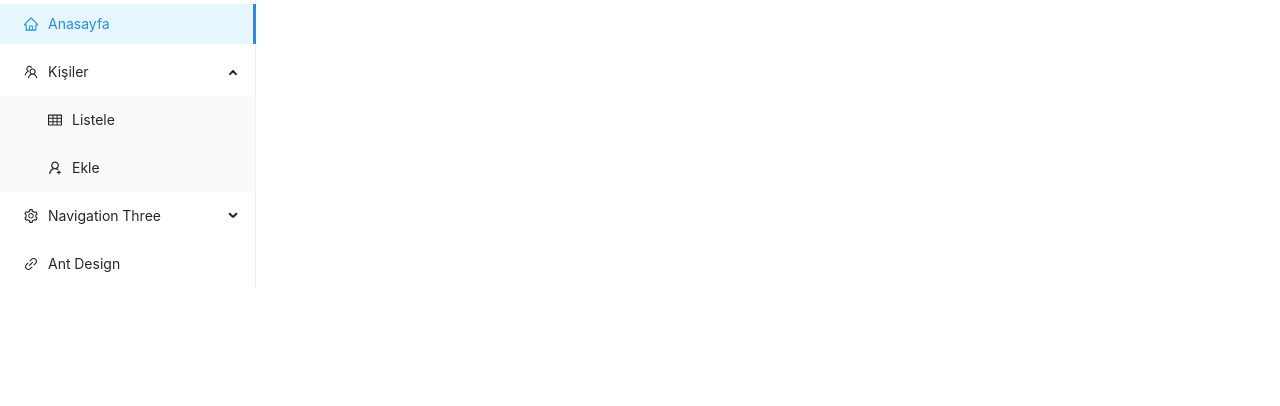
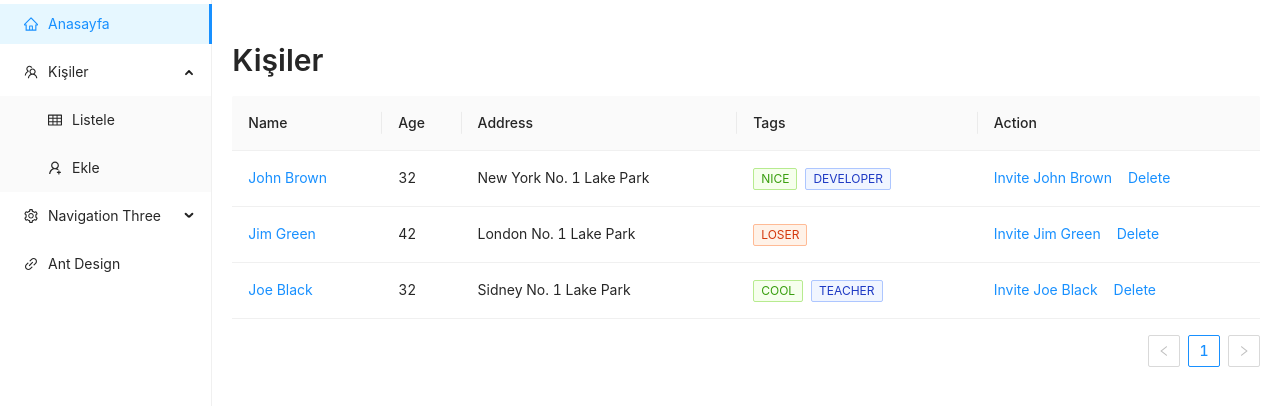
Before and after one commit to ysnbyzli/visual-museum-admin, a React (Create React App) app: page /persons in a window 1280 px wide. Shown: the top 406 px of the page. Built offline with nearby package versions, Linux system fonts and the light colour scheme.

Commit message:
feat: created add new person page

```diff
--- a/src/App.js
+++ b/src/App.js
@@ -5,7 +5,7 @@ import Sidebar from "./components/navigation/Sidebar";
 
 function App() {
   return (
-    <div className="App">
+    <div className="flex h-full">
       <BrowserRouter>
         <Sidebar />
         <Container />
--- a/src/pages/Categories.js
+++ /dev/null
@@ -1,12 +0,0 @@
-import Title from "antd/lib/typography/Title";
-import React from "react";
-
-const Categories = () => {
-  return (
-    <div>
-      <Title level={2}>Kategoriler</Title>
-    </div>
-  );
-};
-
-export default Categories;
--- /dev/null
+++ b/src/pages/person/AddNewPerson.js
@@ -0,0 +1,76 @@
+import React from "react";
+import { Button, DatePicker, Form, Input } from "antd";
+
+const AddNewPerson = () => {
+  const onSubmit = (values) => {
+    alert(JSON.stringify(values, null, 2));
+  };
+
+  return (
+    <div className="flex flex-col items-center pt-10">
+      <div className="w-[700px]">
+        <Form
+          initialValues={{
+            firstName: "",
+            lastName: "",
+            birthOfDate: "",
+            deathOfDate: "",
+          }}
+          onFinish={onSubmit}
+          className="w-full"
+        >
+          <div className="flex gap-5">
+            <Form.Item
+              className="w-full"
+              name="name"
+              rules={[
+                { required: true, message: "Ad alanı boş bırakılamaz!" },
+                { whitespace: true, message: "Ad alanı boş bırakılamaz!" },
+                { min: 3, message: "Minumum 3 karakter olmalıdır!" },
+              ]}
+              hasFeedback
+            >
+              <Input placeholder="Ad" />
+            </Form.Item>
+            <Form.Item
+              className="w-full"
+              name="lastName"
+              rules={[
+                { required: true, message: "Soyad alanı boş bırakılamaz!" },
+                { whitespace: true, message: "Ad alanı boş bırakılamaz!" },
+              ]}
+              hasFeedback
+            >
+              <Input placeholder="Soyad" />
+            </Form.Item>
+          </div>
+          <div className="flex gap-5">
+            <Form.Item
+              className="w-full"
+              name="birthOfDate"
+              rules={[
+                {
+                  required: true,
+                  message: "Doğum Tarihi alanı boş bırakılamaz!",
+                },
+              ]}
+              hasFeedback
+            >
+              <DatePicker className="w-full" placeholder="Doğum Tarihi" />
+            </Form.Item>
+            <Form.Item className="w-full" name="deathOfDate" hasFeedback>
+              <DatePicker className="w-full" placeholder="Ölüm Tarihi" />
+            </Form.Item>
+          </div>
+          <Form.Item>
+            <Button type="primary" htmlType="submit" className="w-full">
+              Kaydet
+            </Button>
+          </Form.Item>
+        </Form>
+      </div>
+    </div>
+  );
+};
+
+export default AddNewPerson;
--- /dev/null
+++ b/src/pages/person/index.js
@@ -0,0 +1,87 @@
+import { Table, Tag, Space } from "antd";
+import Title from "antd/lib/typography/Title";
+import React from "react";
+
+const columns = [
+  {
+    title: "Name",
+    dataIndex: "name",
+    key: "name",
+    render: (text) => <a>{text}</a>,
+  },
+  {
+    title: "Age",
+    dataIndex: "age",
+    key: "age",
+  },
+  {
+    title: "Address",
+    dataIndex: "address",
+    key: "address",
+  },
+  {
+    title: "Tags",
+    key: "tags",
+    dataIndex: "tags",
+    render: (tags) => (
+      <>
+        {tags.map((tag) => {
+          let color = tag.length > 5 ? "geekblue" : "green";
+          if (tag === "loser") {
+            color = "volcano";
+          }
+          return (
+            <Tag color={color} key={tag}>
+              {tag.toUpperCase()}
+            </Tag>
+          );
+        })}
+      </>
+    ),
+  },
+  {
+    title: "Action",
+    key: "action",
+    render: (text, record) => (
+      <Space size="middle">
+        <a>Invite {record.name}</a>
+        <a>Delete</a>
+      </Space>
+    ),
+  },
+];
+
+const data = [
+  {
+    key: "1",
+    name: "John Brown",
+    age: 32,
+    address: "New York No. 1 Lake Park",
+    tags: ["nice", "developer"],
+  },
+  {
+    key: "2",
+    name: "Jim Green",
+    age: 42,
+    address: "London No. 1 Lake Park",
+    tags: ["loser"],
+  },
+  {
+    key: "3",
+    name: "Joe Black",
+    age: 32,
+    address: "Sidney No. 1 Lake Park",
+    tags: ["cool", "teacher"],
+  },
+];
+
+const Person = () => {
+  return (
+    <div className="pt-10">
+      <Title level={2}>Kişiler</Title>
+      <Table columns={columns} dataSource={data} />
+    </div>
+  );
+};
+
+export default Person;
--- a/src/routes.js
+++ b/src/routes.js
@@ -5,8 +5,11 @@ import {
   AppstoreOutlined,
   SettingOutlined,
   LinkOutlined,
+  TeamOutlined,
+  UserAddOutlined,
 } from "@ant-design/icons";
-import Categories from "./pages/Categories";
+import Person from "./pages/person";
+import AddNewPerson from "./pages/person/AddNewPerson";
 import Home from "./pages/Home";
 
 export const ROUTES = [
@@ -20,11 +23,19 @@ export const ROUTES = [
   },
   {
     id: "2",
-    title: "Kategoriler",
-    key: "CATEGORIES",
-    path: "/categories",
-    icon: <AppstoreOutlined />,
-    element: <Categories />,
+    title: "Kişiler",
+    key: "PERSONS",
+    path: "/persons",
+    icon: <TeamOutlined />,
+    element: <Person />,
+  },
+  {
+    id: "3",
+    title: "Kişi Ekle",
+    key: "ADD-PERSON",
+    path: "/persons/add",
+    icon: <UserAddOutlined />,
+    element: <AddNewPerson />,
   },
 ];
 
```
Also changed, not shown: package.json (+7 -0 lines), 1 other file (tests, documents, lock files or other folders).
